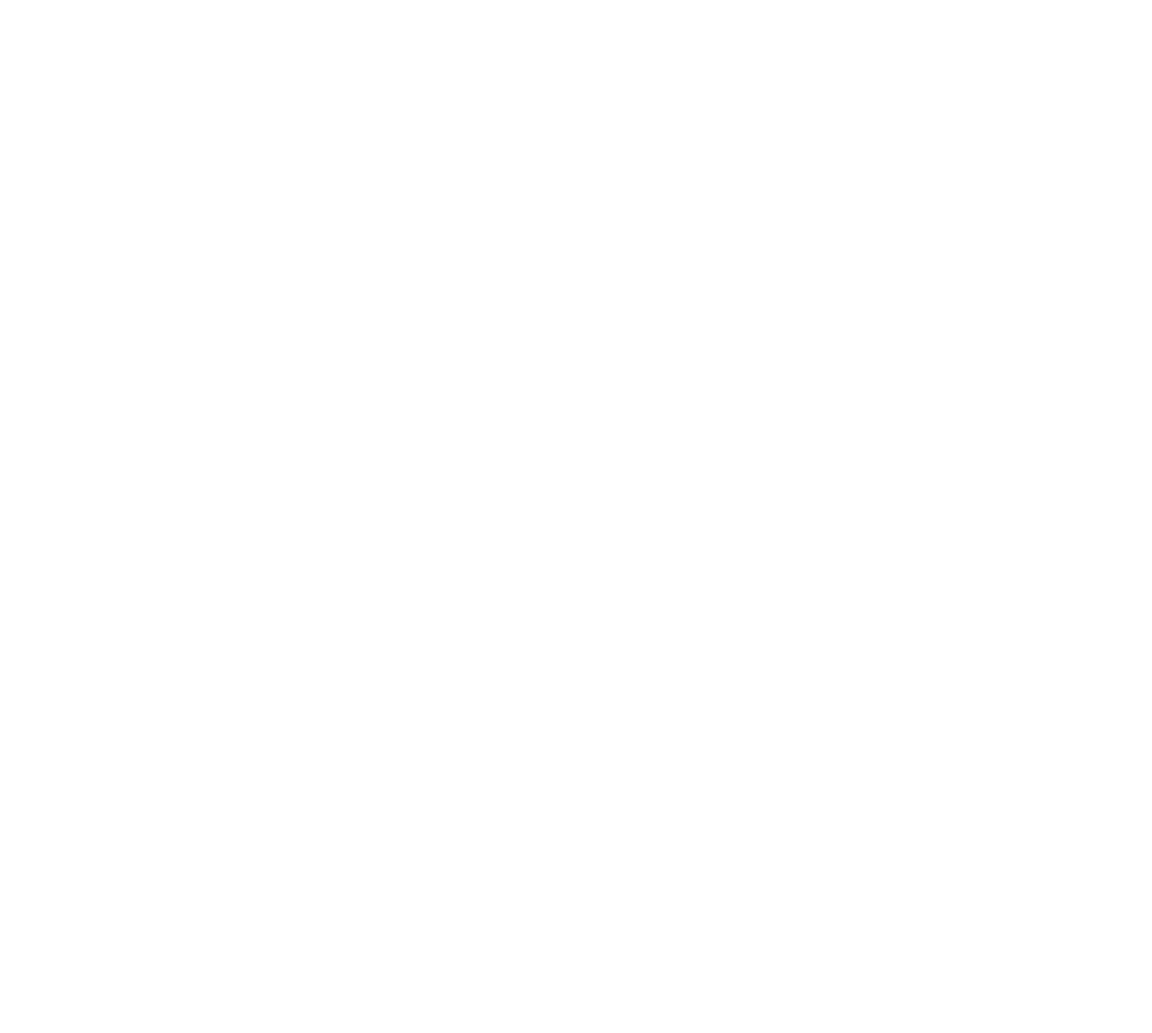
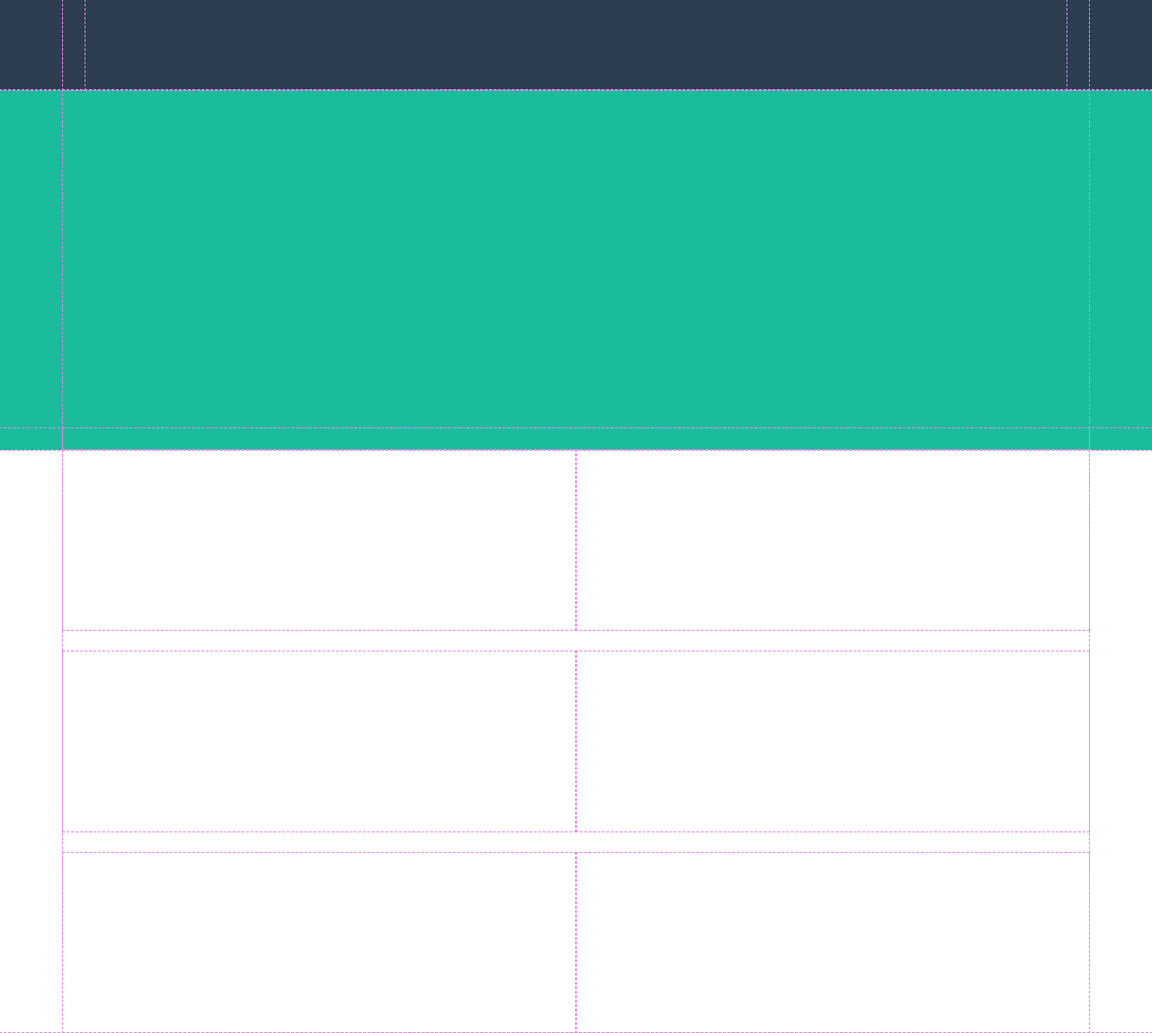
Before and after one commit to LookasWasTaken/html-css-bootstrap-freelancer, a plain HTML site: page bootstrap_freelancer/index.html in a window 1280 px wide. Shown: the whole page at 90% size. Before the commit the page ends 800 px from the top, so only its background shows below. Drawn offline with nearby package versions, Linux system fonts and the light colour scheme.

Commit message:
add structure pluis the css style

```diff
--- a/bootstrap_freelancer/assets/css/style.css
+++ b/bootstrap_freelancer/assets/css/style.css
@@ -0,0 +1,43 @@
+:root {
+  --my-primary: #1abc9c;
+  --my-medium: #3a546d;
+  --my-dark: #2c3e50;
+}
+
+/* #region Debug */
+
+.debug * {
+  outline: 1px dashed violet;
+}
+
+.debug #app_header *,
+.debug #jumbo * {
+  height: 100%;
+}
+
+.debug #jumbo {
+  height: 400px;
+}
+
+.debug #portfolio .col {
+  height: 200px;
+}
+
+/* #endregion Debug */
+
+/* #region Header */
+
+#app_header {
+  height: 100px;
+  background-color: var(--my-dark);
+}
+
+/* #endregion Header */
+
+/* #region Main */
+
+#jumbo {
+  background-color: var(--my-primary);
+}
+
+/* #endregion Main */
--- a/bootstrap_freelancer/index.html
+++ b/bootstrap_freelancer/index.html
@@ -5,19 +5,67 @@
     <meta charset="UTF-8">
     <meta http-equiv="X-UA-Compatible" content="IE=edge">
     <meta name="viewport" content="width=device-width, initial-scale=1.0">
-
     <link href="https://cdn.jsdelivr.net/npm/bootstrap@5.2.3/dist/css/bootstrap.min.css" rel="stylesheet" integrity="sha384-rbsA2VBKQhggwzxH7pPCaAqO46MgnOM80zW1RWuH61DGLwZJEdK2Kadq2F9CUG65" crossorigin="anonymous">
-
     <link rel="stylesheet" href="./assets/css/style.css">
-
     <title>Bootstrap Freelancer</title>
   </head>
-
-  <body>
-
-
+  <body class="debug">
+    <header id="app_header">
+      <div class="container">
+        <div class="row row-cols-auto justify-content-between align-items-center">
+          <div class="col">
+          </div>
+          <div class="col">
+          </div>
+        </div>
+      </div>
+      <!-- /.container -->
+    </header>
+    <!-- /#app_header -->
+    <main id="app_main">
+      <section id="jumbo">
+        <div class="container text-center">
+        </div>
+        <!-- /.container -->
+      </section>
+      <!-- /#jumbo -->
+      <section id="portfolio">
+        <div class="container">
+          <div class="row row-cols-1 row-cols-lg-2 row-cols-xxl-3 g-4">
+            <div class="col">
+            </div>
+            <div class="col">
+            </div>
+            <div class="col">
+            </div>
+            <div class="col">
+            </div>
+            <div class="col">
+            </div>
+            <div class="col">
+            </div>
+          </div>
+        </div>
+        <!-- /.container -->
+      </section>
+      <!-- /#portfolio -->
+      <section id="about">
+      </section>
+      <!-- /#about -->
+      <section id="contact">
+      </section>
+      <!-- /#contact -->
+    </main>
+    <!-- /#app_main -->
+    <footer id="app_footer">
+      <div id="footer_top">
+      </div>
+      <!-- /#footer_top -->
+      <div id="footer_bottom">
+      </div>
+      <!-- /#footer_bottom -->
+    </footer>
+    <!-- /#app_footer -->
     <script src="https://cdn.jsdelivr.net/npm/bootstrap@5.2.3/dist/js/bootstrap.bundle.min.js" integrity="sha384-kenU1KFdBIe4zVF0s0G1M5b4hcpxyD9F7jL+jjXkk+Q2h455rYXK/7HAuoJl+0I4" crossorigin="anonymous"></script>
-
   </body>
-
 </html>
```
